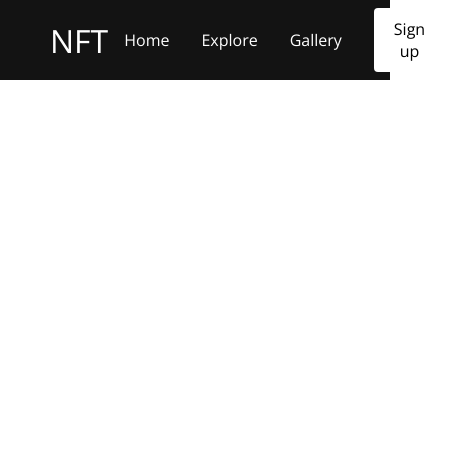
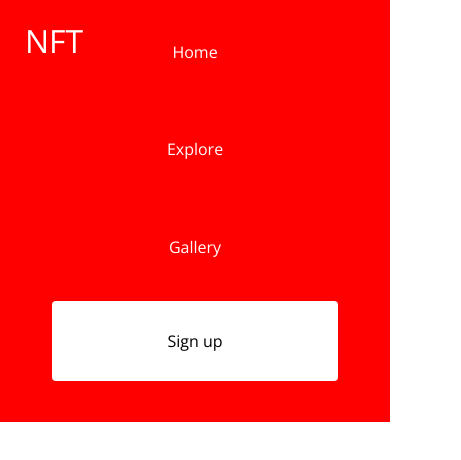
Before and after one commit to fallenprodigy/NFT---Blockchain-Website, a plain HTML site: page index.html in a window 390 px wide. Shown: the whole page, 461 px wide, since content can reach past the window. Drawn offline with nearby package versions, Linux system fonts and the light colour scheme.

Commit message:
so tired

```diff
--- a/style.css
+++ b/style.css
@@ -83,3 +83,76 @@
   color: #1926d8;
   transition: all 0.3s ease;
 }
+
+@media screen and (max-width: 960px) {
+  .navbar__container {
+    display: flex;
+    justify-content: space-between;
+    height: 80px;
+    width: 100%;
+    max-width: 1300px;
+    z-index: 1;
+    padding: 0;
+  }
+  #navbar__logo {
+    padding-left: 25px;
+  }
+  .navbar__menu {
+    background-color: red;
+    display: grid;
+    grid-template-columns: auto;
+    margin: 0;
+    width: 100%;
+    position: absolute;
+    /* top: -1000px; */
+    opacity: 1;
+    transition: all 0.5s ease;
+    height: 50vh;
+    z-index: -1;
+  }
+
+  .navbar__menu:active {
+    background: #131313;
+    top: 100%;
+    opacity: 1;
+    transition: all 0.5s ease;
+    z-index: 99;
+    height: 50vh;
+    font-size: 1.6rem;
+  }
+  .navbar__toggle .bar {
+    width: 25px;
+    height: 3px;
+    transition: all 0.3s ease-in-out;
+  }
+
+  .navbar__item {
+    width: 100%;
+  }
+  .navbar__links {
+    text-align: center;
+    padding: 2rem;
+    width: 100%;
+    display: table;
+  }
+
+  .navbar__btn {
+    padding-bottom: 2rem;
+  }
+  .button {
+    display: flex;
+    justify-content: center;
+    align-items: center;
+    width: 80%;
+    height: 80px;
+    margin: 0;
+  }
+  .navbar__toggle .bar {
+    display: block;
+    cursor: pointer;
+  }
+
+  #mobile-menu.is-active .bar:nth-child(2) {
+    opacity: 0;
+  }
+}
```
